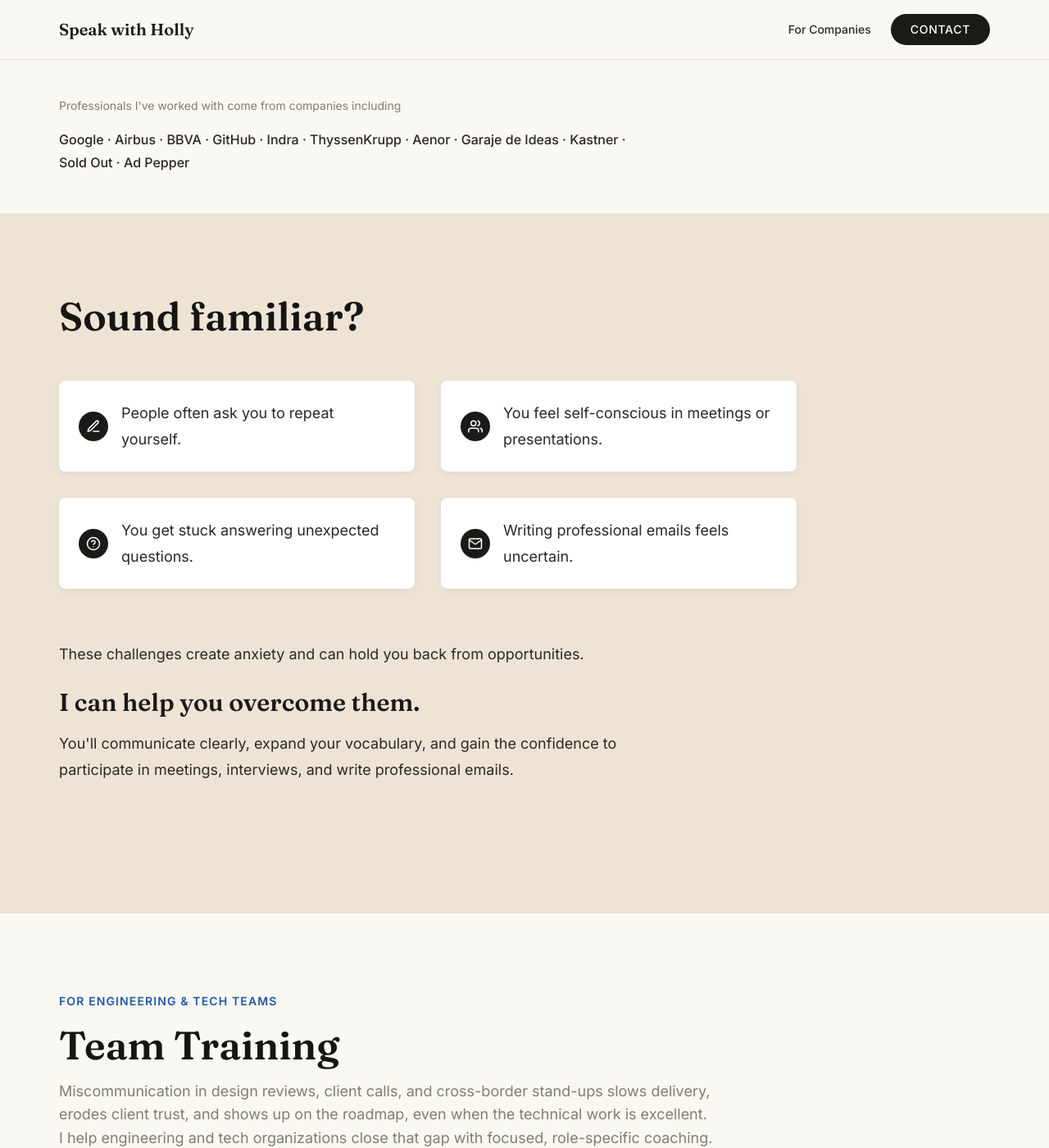
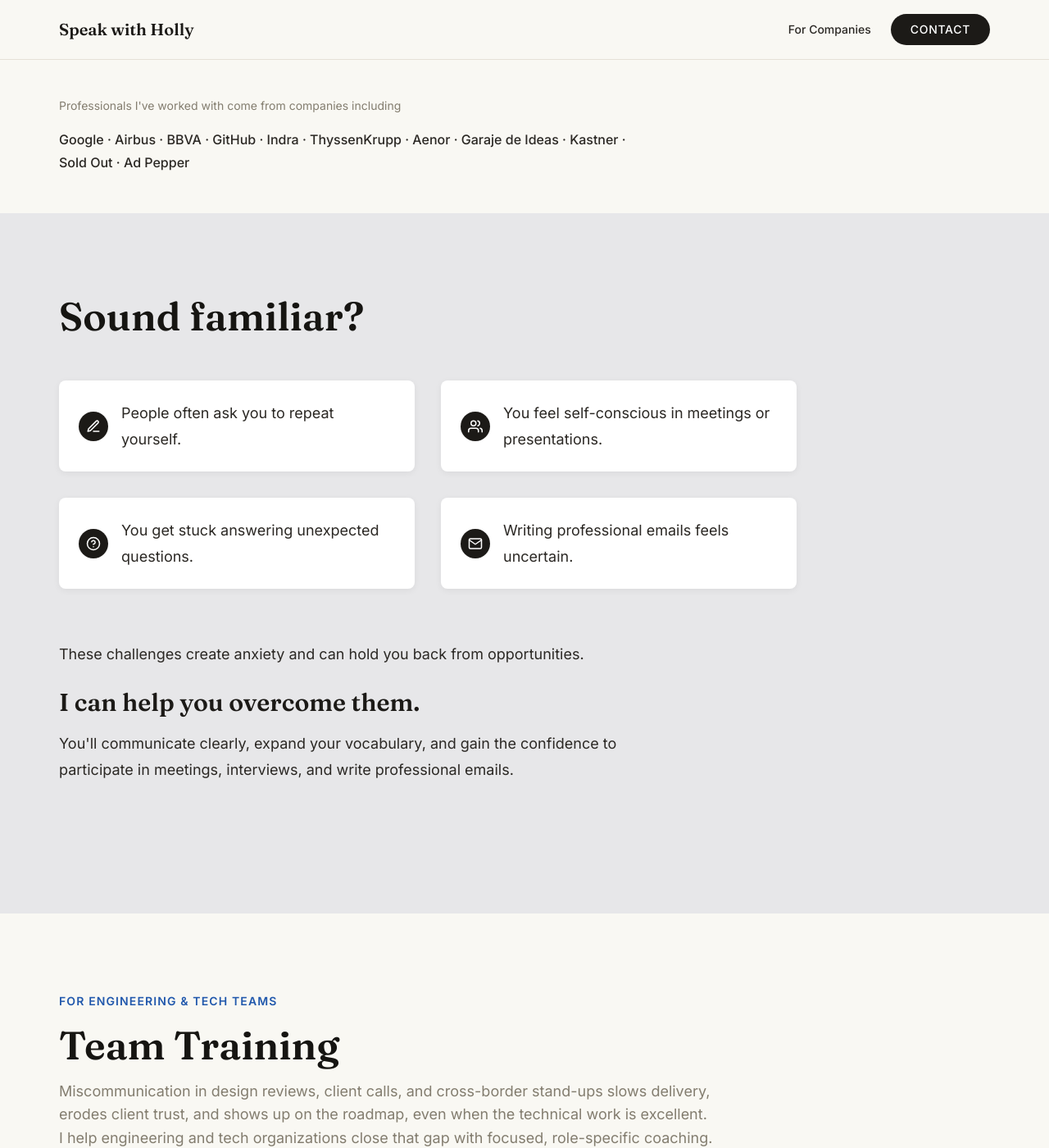
Before and after one commit to nahumgarcia/holly_web, a Jekyll site: the page built from index.html, in a window 1280 px wide and 1400 px high, scrolled down 586 px. Shown: the whole window at 82% size. Built offline with Jekyll 4.4.1, drawn with Linux system fonts in a browser that asks for light colours.

Commit message:
Swap the alt background for a neutral grey instead of tan
The warm tan (#EDE4D6) read as too brown next to the cream base.
Landed on a neutral grey (#E7E7E9) with no warm or cool lean, which
was already validated earlier in this same round of feedback.

Co-Authored-By: Claude Sonnet 5 <noreply@anthropic.com>

```diff
--- a/_sass/formal/_variables.scss
+++ b/_sass/formal/_variables.scss
@@ -9,7 +9,7 @@ $color-text-light: #837d6f;
 $color-text-inverse: #ffffff;
 
 $color-bg: #f9f8f3;
-$color-bg-alt: #ede4d6;
+$color-bg-alt: #e7e7e9;
 $color-bg-dark: $color-primary-light;
 $color-surface: #ffffff;
 
```
